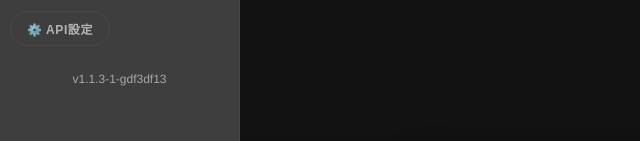
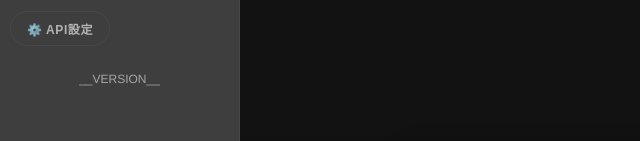
Before and after one commit to takamiya1021/app051-prompt-stocker, a website: page index.html in a window 1280 px wide. Shown: the part 657-798 px from the top of the page, 0-640 px from the left. Drawn offline with Linux system fonts and the light colour scheme.

Commit message:
fix: Use safe placeholder for version injection
- Fixed broken viewport meta tag caused by naive sed pattern
- Changed to __VERSION__ placeholder to avoid replacing 'dev' in 'device-width'
- Update banner and detection logic already existed

```diff
--- a/index.html
+++ b/index.html
@@ -3,7 +3,7 @@
 
 <head>
     <meta charset="UTF-8">
-    <meta name="viewport" content="width=v1.1.3-1-gdf3df13ice-width, initial-scale=1.0, viewport-fit=cover">
+    <meta name="viewport" content="width=device-width, initial-scale=1.0, viewport-fit=cover">
     <meta name="description" content="生成画像からプロンプトを探せるビジュアル検索型プロンプト管理ツール">
     <meta name="theme-color" content="#0f172a">
     <meta name="apple-mobile-web-app-capable" content="yes">
@@ -89,7 +89,7 @@
                             API設定</button>
                     </div>
                     <div style="margin-top: 24px; text-align: center; color: var(--text-subdued); font-size: 0.75rem;">
-                        v1.1.3-1-gdf3df13
+                        __VERSION__
                     </div>
                 </div>
             </aside>
```
Also changed, not shown: png/スクリーンショット 2026-01-02 204344.png (added), 1 other file.
